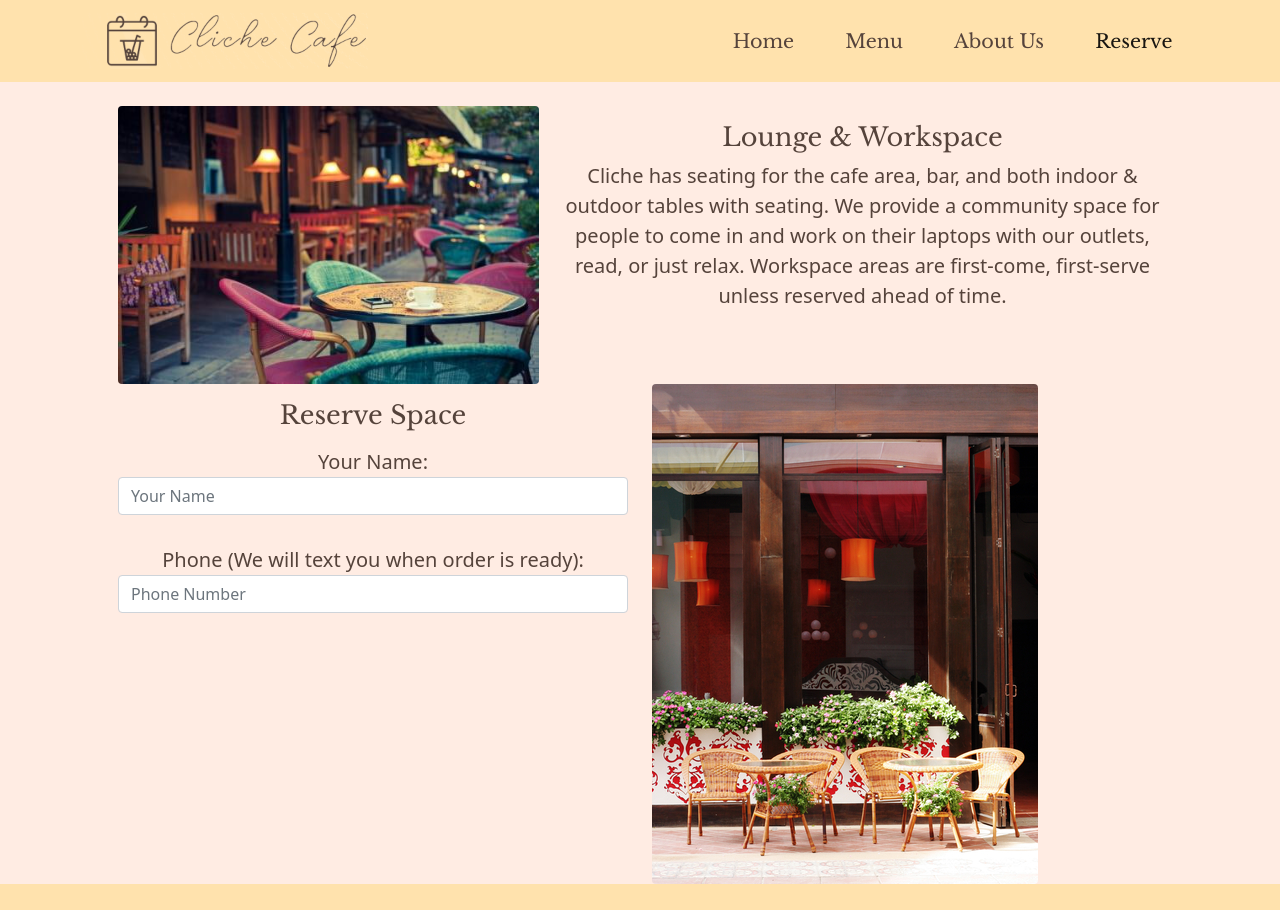
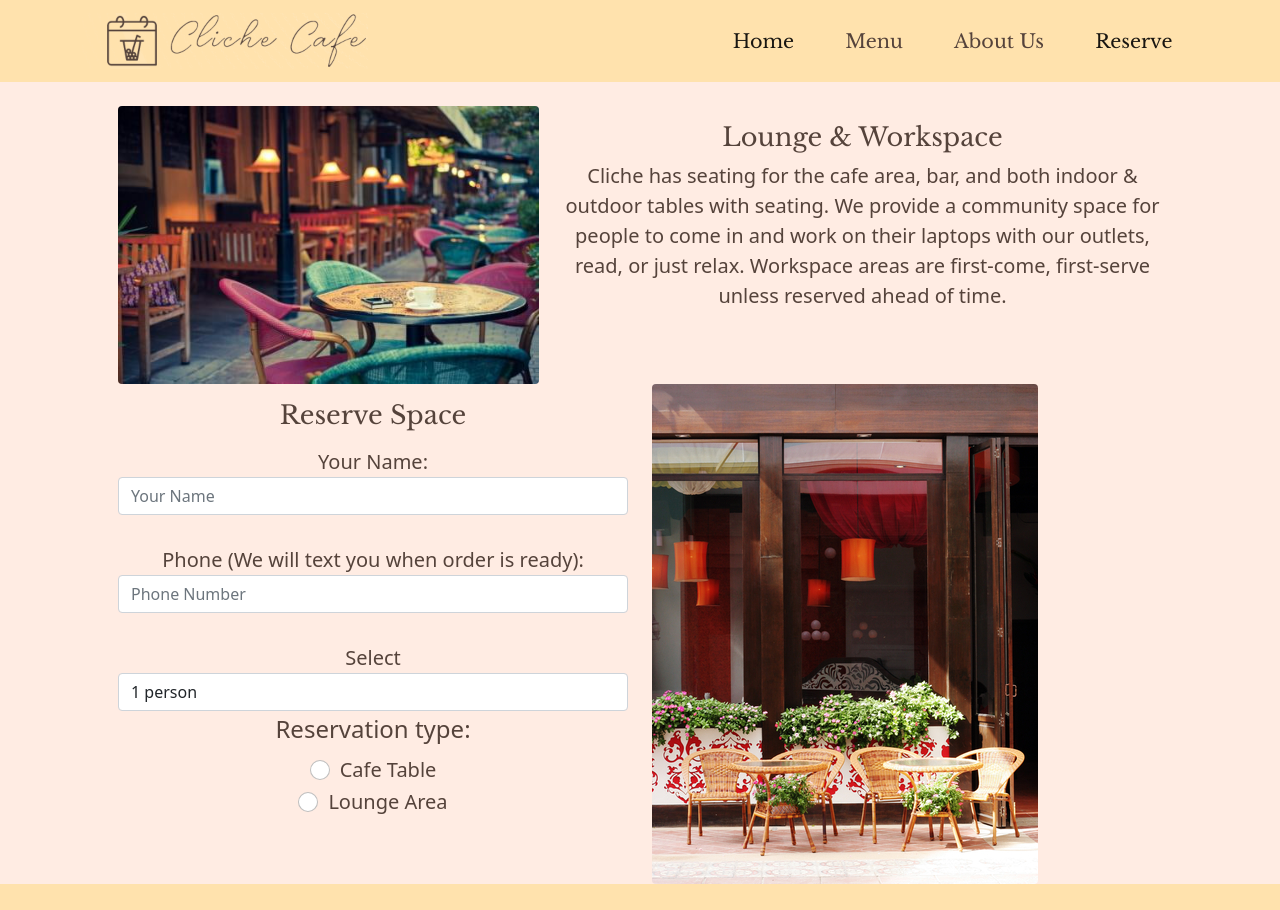
Before and after one commit to JoumanaLaude/cliche-cafe-react, a React (Create React App) app: page /reserve in a window 1280 px wide. Shown: the top 910 px of the page. Built offline with nearby package versions, Linux system fonts and the light colour scheme.

Commit message:
updated home path links

```diff
--- a/src/App.js
+++ b/src/App.js
@@ -22,11 +22,11 @@ export default function App() {
       <BrowserRouter>
         <Header />
         <Switch>
-          <Route path='/home' component={HomePage} />
+          <Route exact path='/' component={HomePage} />
           <Route exact path='/menu' component={Menu} />
           <Route exact path='/about' component={About} />
           <Route exact path='/reserve' component={Reserve} />
-          <Redirect to='/home' />
+          <Redirect to='/' />
         </Switch>
         <Footer />
       </BrowserRouter>
--- a/src/components/Header.js
+++ b/src/components/Header.js
@@ -9,11 +9,11 @@ function Header() {
   return (
       <Navbar isOpen={isOpen} className="navbar navbar-expand-lg navbar-light">
         <Container>
-          <NavbarBrand><NavLink onClick={() => setIsOpen(false)} className="nav-link-logo" to="/home"><img src={logo} alt="logo" width="286" height="56" /></NavLink></NavbarBrand>
+          <NavbarBrand><NavLink onClick={() => setIsOpen(false)} className="nav-link-logo" to="/"><img src={logo} alt="logo" width="286" height="56" /></NavLink></NavbarBrand>
           <NavbarToggler onClick={() => setIsOpen(isOpen ? false : "isOpen")} />
           <Collapse isOpen={isOpen} navbar>
             <Nav navbar className="justify-content-end mobile-link" style={{ width: "100%" }}>
-              <NavItem><NavLink onClick={() => setIsOpen(false)} className="nav-link" to="/home">Home</NavLink></NavItem>
+              <NavItem><NavLink onClick={() => setIsOpen(false)} className="nav-link" to="/">Home</NavLink></NavItem>
               <NavItem><NavLink onClick={() => setIsOpen(false)} className="nav-link" to="/menu">Menu</NavLink></NavItem>
               <NavItem><NavLink onClick={() => setIsOpen(false)} className="nav-link" to="/about">About Us</NavLink></NavItem>
               <NavItem><NavLink onClick={() => setIsOpen(false)} className="nav-link" to="/reserve">Reserve</NavLink></NavItem>
--- a/src/components/Reserve.js
+++ b/src/components/Reserve.js
@@ -30,6 +30,30 @@ const Reserve = () => {
                                 <Label for="yourName">Your Name: </Label><Input type="name" name="name" id="yourName" placeholder="Your Name" required={true} />< br />
                                 <Label for="yourName">Phone (We will text you when order is ready): </Label><Input type="text" name="number" id="phoneNumber" placeholder="Phone Number" required={true} />< br />
                             </FormGroup>
+                            <FormGroup>
+                                <Label for="partySize">Select</Label>
+                                <Input type="select" name="party" id="partySize">
+                                    <option>1 person</option>
+                                    <option>2 people</option>
+                                    <option>3 people</option>
+                                    <option>4 people</option>
+                                </Input>
+                            </FormGroup>
+                            <FormGroup tag="fieldset">
+                                <legend>Reservation type:</legend>
+                                <FormGroup check>
+                                    <Label check>
+                                        <Input type="radio" name="radio1" />{' '}
+                                        Cafe Table
+                                    </Label>
+                                </FormGroup>
+                                <FormGroup check>
+                                    <Label check>
+                                        <Input type="radio" name="radio1" />{' '}
+                                        Lounge Area
+                                    </Label>
+                                </FormGroup>
+                            </FormGroup>
                         </Form>
                     </Col>
                     <Col>
```
